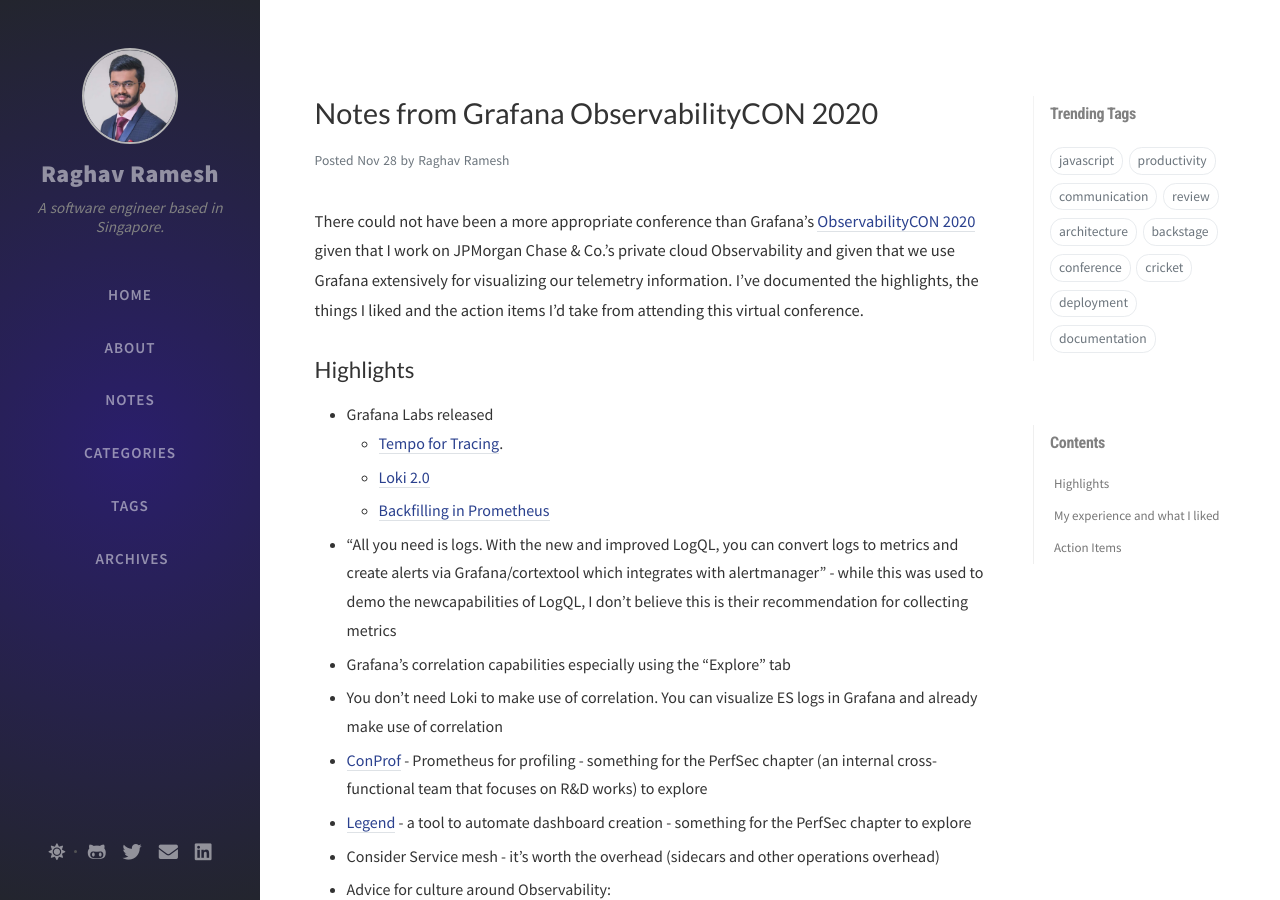
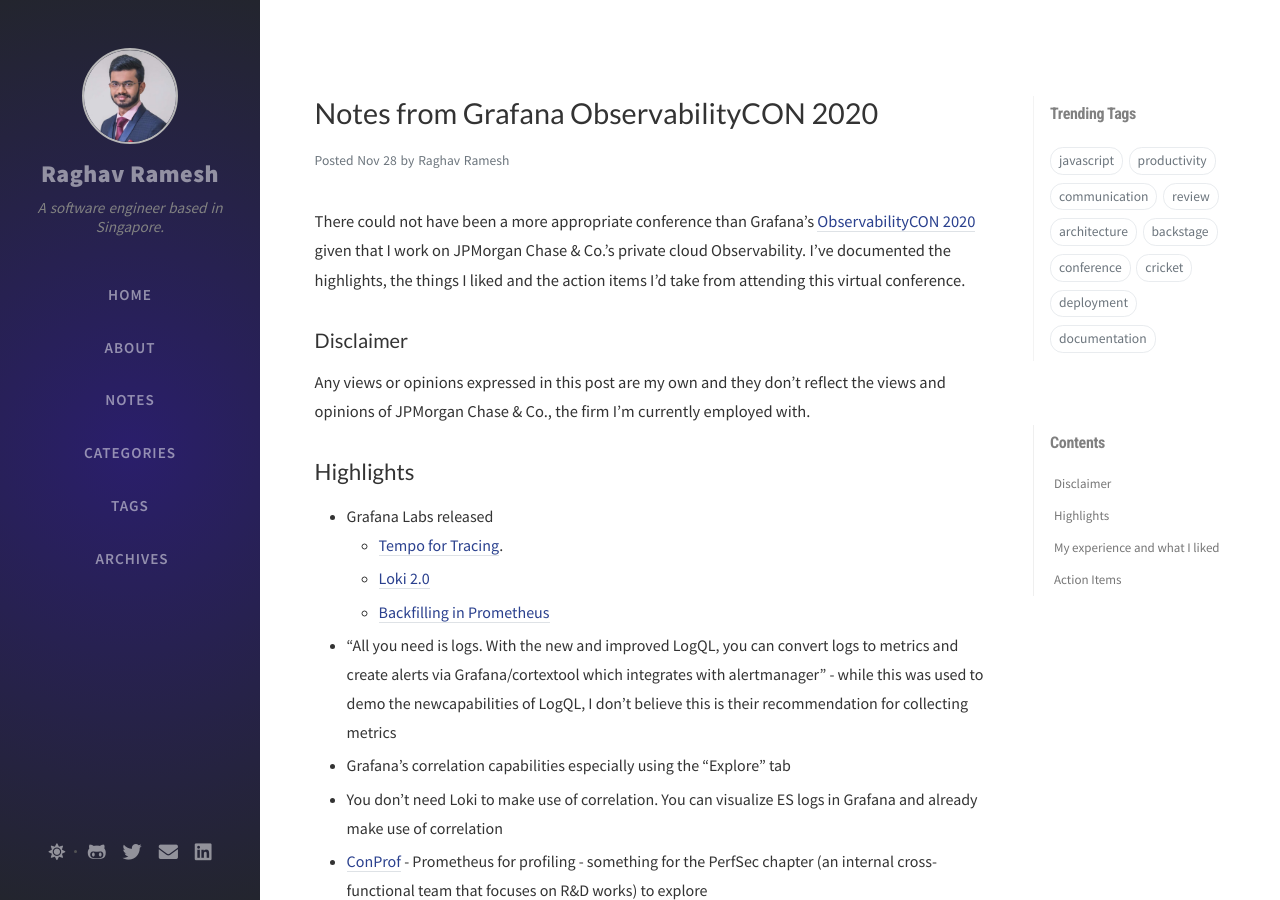
Before and after one commit to RaghavRamesh/RaghavRamesh.github.io, a Jekyll site: the page built from _posts/2020-11-29-notes-from-grafana-observability-con-2020.md, in a window 1280 px wide and 900 px high. Built offline with Jekyll 4.4.1, drawn with Linux system fonts in a browser that asks for light colours; nearby versions of some CDN libraries; comment, search, counter and statistics services are not loaded.

Commit message:
add explicit disclaimers to some posts and the generic disclaimer to all posts

```diff
--- a/_posts/2020-11-29-notes-from-grafana-observability-con-2020.md
+++ b/_posts/2020-11-29-notes-from-grafana-observability-con-2020.md
@@ -5,7 +5,10 @@
 tags: [review, conference]
 ---
 
-There could not have been a more appropriate conference than Grafana's [ObservabilityCON 2020](https://grafana.com/about/events/observabilitycon/) given that I work on JPMorgan Chase & Co.'s private cloud Observability and given that we use Grafana extensively for visualizing our telemetry information. I've documented the highlights, the things I liked and the action items I'd take from attending this virtual conference.
+There could not have been a more appropriate conference than Grafana's [ObservabilityCON 2020](https://grafana.com/about/events/observabilitycon/) given that I work on JPMorgan Chase & Co.'s private cloud Observability. I've documented the highlights, the things I liked and the action items I'd take from attending this virtual conference.
+
+### Disclaimer
+Any views or opinions expressed in this post are my own and they don't reflect the views and opinions of JPMorgan Chase & Co., the firm I'm currently employed with.
 
 ## Highlights
 - Grafana Labs released
```
Also changed, not shown: _posts/2020-06-20-spotify-backstage-evaluation.md (+1 -1 lines), _tabs/about.md (+4 -1 lines).
